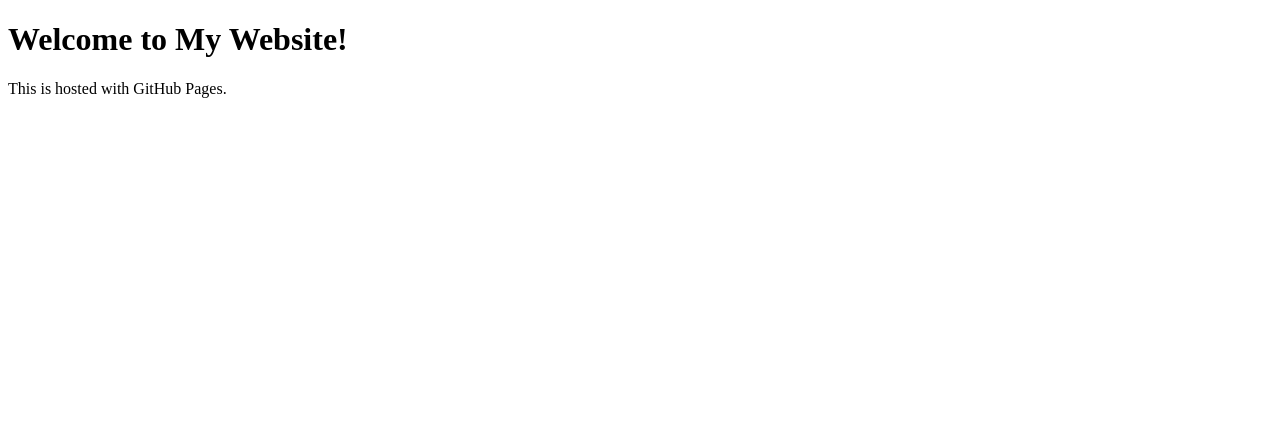
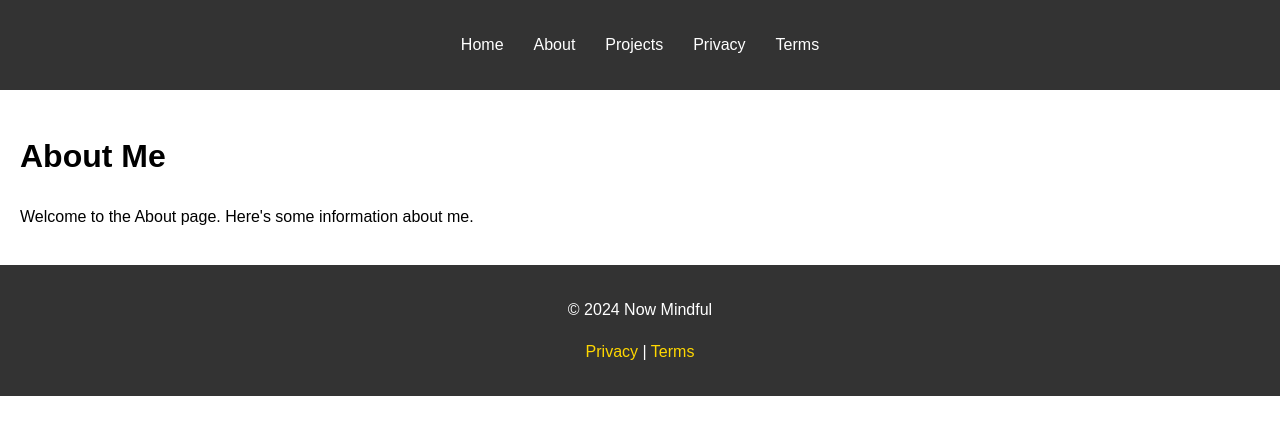
Before and after one commit to NowMindful/Site, a plain HTML site: page index.html in a window 1280 px wide. Drawn offline with Linux system fonts and the light colour scheme.

Commit message:
Structure review

```diff
--- /dev/null
+++ b/assets/css/styles.css
@@ -0,0 +1,45 @@
+/* General Styles */
+body {
+    font-family: Arial, sans-serif;
+    margin: 0;
+    padding: 0;
+    line-height: 1.6;
+  }
+
+  header {
+    background: #333;
+    color: #fff;
+    padding: 1rem 0;
+  }
+
+  nav ul {
+    list-style: none;
+    padding: 0;
+    display: flex;
+    justify-content: center;
+  }
+
+  nav ul li {
+    margin: 0 15px;
+  }
+
+  nav ul li a {
+    color: #fff;
+    text-decoration: none;
+  }
+
+  main {
+    padding: 20px;
+  }
+
+  footer {
+    background: #333;
+    color: #fff;
+    text-align: center;
+    padding: 1rem 0;
+  }
+
+  footer a {
+    color: #ffd700;
+    text-decoration: none;
+  }
--- a/index.html
+++ b/index.html
@@ -1,10 +1,33 @@
 <!DOCTYPE html>
-<html>
+<html lang="en">
 <head>
-  <title>My GitHub Page</title>
+  <meta charset="UTF-8">
+  <meta name="viewport" content="width=device-width, initial-scale=1.0">
+  <title>About - My Website</title>
+  <link rel="stylesheet" href="../assets/css/styles.css">
+
 </head>
 <body>
-  <h1>Welcome to My Website!</h1>
-  <p>This is hosted with GitHub Pages.</p>
+  <header>
+    <nav>
+      <ul>
+        <li><a href="/">Home</a></li>
+        <li><a href="/about/">About</a></li>
+        <li><a href="/projects/">Projects</a></li>
+        <li><a href="/privacy/">Privacy</a></li>
+        <li><a href="/terms/">Terms</a></li>
+      </ul>
+    </nav>
+  </header>
+
+  <main>
+    <h1>About Me</h1>
+    <p>Welcome to the About page. Here's some information about me.</p>
+  </main>
+
+  <footer>
+
+    <p>&copy; 2024 Now Mindful</p> <p><a href="/privacy/">Privacy</a> | <a href="/terms/">Terms</a></p>
+  </footer>
 </body>
 </html>
```
Also changed, not shown: about/index.html (added, +10 -0 lines), privacy/index.html (added, +10 -0 lines), projects/index.html (added, +10 -0 lines), terms/index.html (added, +10 -0 lines), assets/js/script.js (added).
